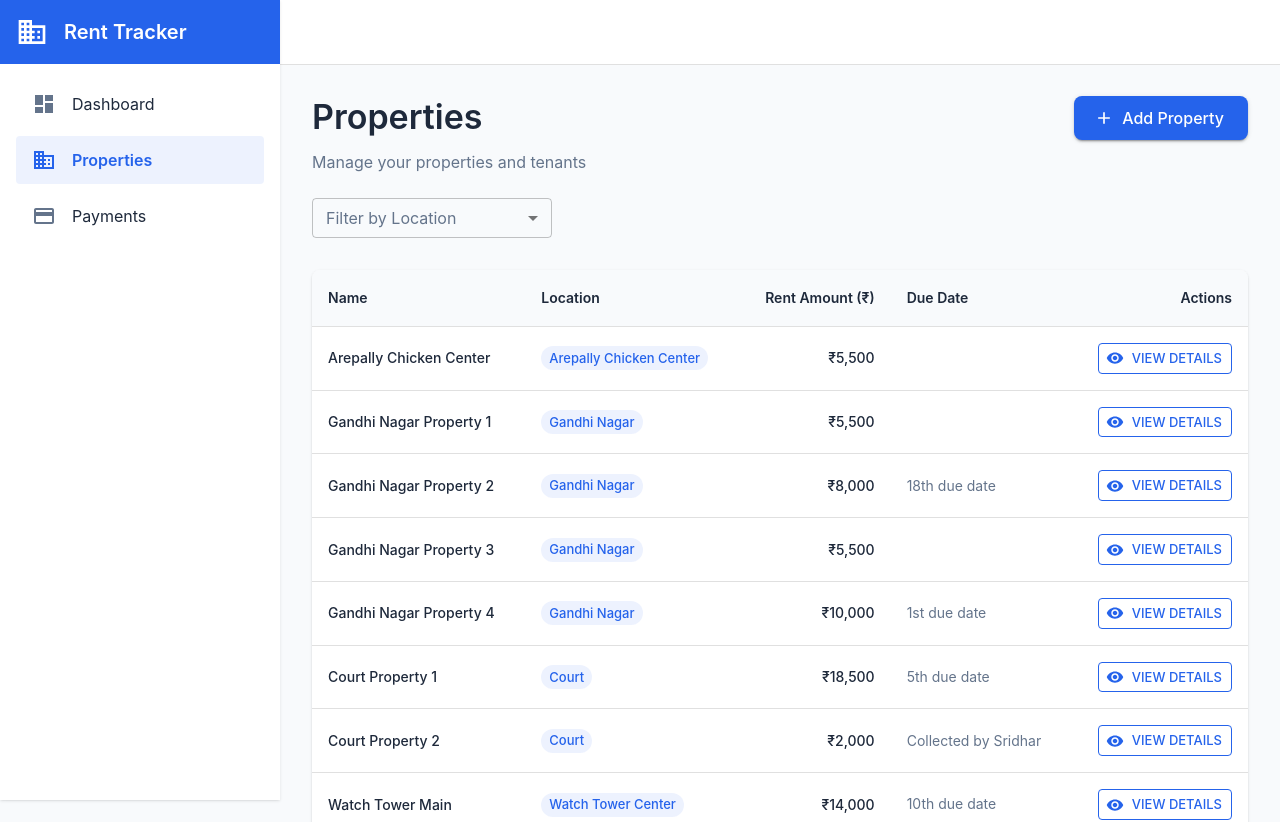
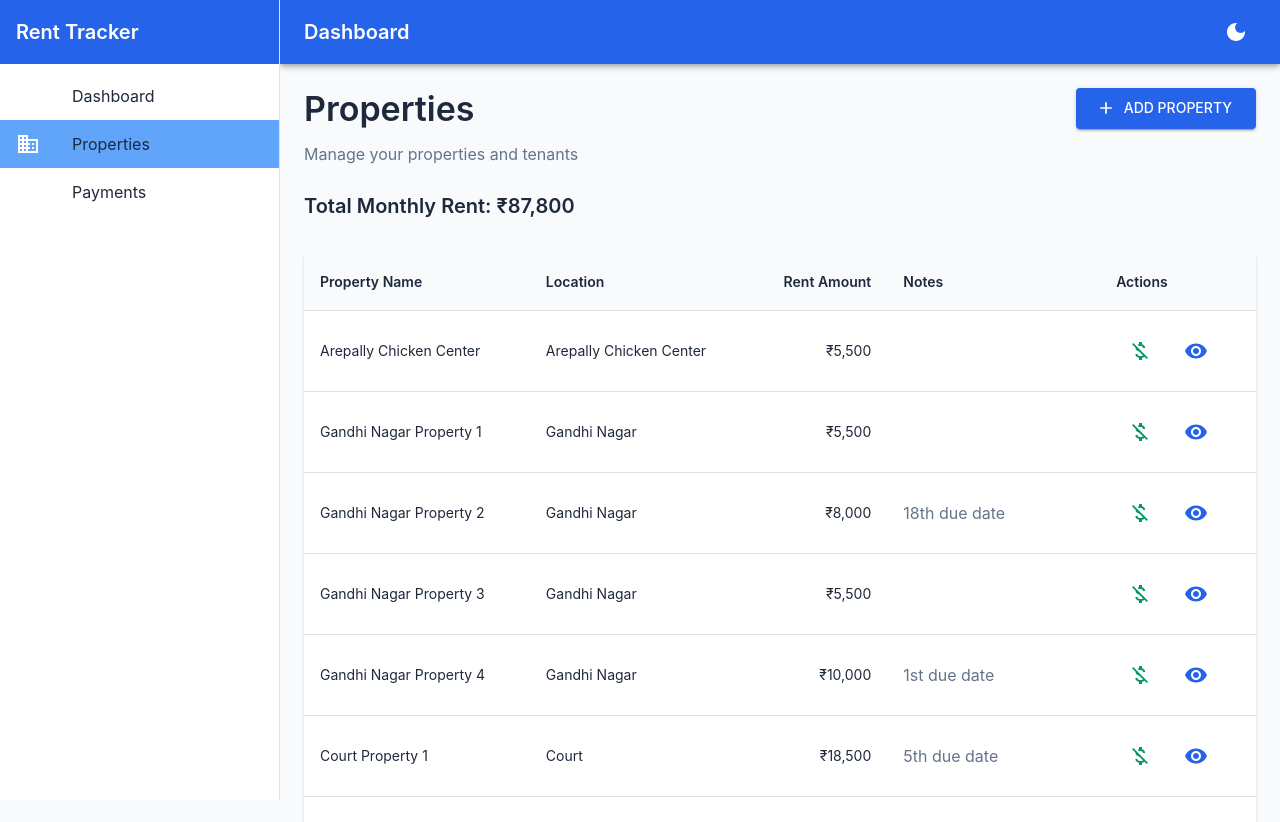
Before and after one commit to prasanna-sri/tenant-manager, a React (Vite) app in the folder rent-tracker/: page /tenants in a window 1280 px wide. Shown: the top 822 px of the page. Built offline with nearby package versions, Linux system fonts and the light colour scheme; the HTML template or start-up script is replaced by a standard one.

Commit message:
updating payments and dashboard

```diff
--- a/rent-tracker/src/components/Layout.jsx
+++ b/rent-tracker/src/components/Layout.jsx
@@ -1,4 +1,4 @@
-import { useState } from 'react';
+import React, { useState } from 'react';
 import { Outlet, useNavigate, useLocation } from 'react-router-dom';
 import {
   AppBar,
@@ -20,7 +20,10 @@ import {
   Dashboard as DashboardIcon,
   Business as BusinessIcon,
   Payment as PaymentIcon,
+  DarkMode as DarkModeIcon,
+  LightMode as LightModeIcon,
 } from '@mui/icons-material';
+import { ColorModeButton } from '../App';
 
 const drawerWidth = 280;
 
@@ -48,84 +51,68 @@ export default function Layout() {
         alignItems: 'center',
         gap: 2,
         backgroundColor: theme.palette.primary.main,
-        color: 'white',
-        minHeight: 64,
+        color: theme.palette.primary.contrastText,
       }}>
-        <BusinessIcon sx={{ fontSize: 32 }} />
-        <Typography variant="h6" sx={{ fontWeight: 600 }}>
+        <Typography variant="h6" noWrap component="div">
           Rent Tracker
         </Typography>
       </Box>
-      <List sx={{ p: 2 }}>
-        {menuItems.map((item) => {
-          const isActive = location.pathname === item.path ||
-            (item.path !== '/' && location.pathname.startsWith(item.path));
-
-          return (
+      <List>
+        {menuItems.map((item) => (
           <ListItem
             key={item.text}
             disablePadding
-              sx={{ mb: 1 }}
-            >
-              <ListItemButton
-                onClick={() => {
-                  navigate(item.path);
-                  setMobileOpen(false);
-                }}
             sx={{
-                  borderRadius: 1,
-                  backgroundColor: isActive ? `${theme.palette.primary.main}15` : 'transparent',
-                  color: isActive ? theme.palette.primary.main : theme.palette.text.primary,
-                  '&:hover': {
-                    backgroundColor: isActive
-                      ? `${theme.palette.primary.main}25`
-                      : theme.palette.action.hover,
+              '&.Mui-selected': {
+                backgroundColor: theme.palette.primary.light,
               },
             }}
           >
-                <ListItemIcon sx={{
-                  color: isActive ? theme.palette.primary.main : theme.palette.text.secondary,
-                  minWidth: 40,
-                }}>
-                  {item.icon}
-                </ListItemIcon>
-                <ListItemText
-                  primary={item.text}
-                  primaryTypographyProps={{
-                    fontWeight: isActive ? 600 : 400,
+            <ListItemButton
+              selected={location.pathname === item.path}
+              onClick={() => navigate(item.path)}
+              sx={{
+                '&.Mui-selected': {
+                  backgroundColor: theme.palette.primary.light,
+                },
               }}
-                />
+            >
+              <ListItemIcon sx={{ color: theme.palette.primary.contrastText }}>{item.icon}</ListItemIcon>
+              <ListItemText primary={item.text} />
             </ListItemButton>
           </ListItem>
-          );
-        })}
+        ))}
       </List>
     </div>
   );
 
   return (
-    <Box sx={{ display: 'flex', minHeight: '100vh', backgroundColor: theme.palette.background.default }}>
+    <Box sx={{ display: 'flex' }}>
       <CssBaseline />
       <AppBar
         position="fixed"
-        elevation={0}
         sx={{
           width: { sm: `calc(100% - ${drawerWidth}px)` },
           ml: { sm: `${drawerWidth}px` },
-          backgroundColor: theme.palette.background.paper,
-          borderBottom: '1px solid',
-          borderColor: 'divider',
+          backgroundColor: theme.palette.primary.main,
+          color: theme.palette.primary.contrastText,
         }}
       >
         <Toolbar>
           <IconButton
-            color="primary"
+            color="inherit"
+            aria-label="open drawer"
             edge="start"
             onClick={handleDrawerToggle}
             sx={{ mr: 2, display: { sm: 'none' } }}
           >
-            <MenuIcon />
+            <MenuIcon sx={{ color: theme.palette.primary.contrastText }} />
           </IconButton>
+          <Typography variant="h6" noWrap component="div">
+            Dashboard
+          </Typography>
+          <Box sx={{ flexGrow: 1 }} />
+          <ColorModeButton />
         </Toolbar>
       </AppBar>
       <Box
@@ -137,15 +124,13 @@ export default function Layout() {
           open={mobileOpen}
           onClose={handleDrawerToggle}
           ModalProps={{
-            keepMounted: true, // Better open performance on mobile.
+            keepMounted: true,
           }}
           sx={{
             display: { xs: 'block', sm: 'none' },
             '& .MuiDrawer-paper': {
               boxSizing: 'border-box',
               width: drawerWidth,
-              backgroundColor: theme.palette.background.paper,
-              border: 'none',
             },
           }}
         >
@@ -158,9 +143,6 @@ export default function Layout() {
             '& .MuiDrawer-paper': {
               boxSizing: 'border-box',
               width: drawerWidth,
-              backgroundColor: theme.palette.background.paper,
-              border: 'none',
-              boxShadow: '0 1px 3px 0 rgb(0 0 0 / 0.1), 0 1px 2px -1px rgb(0 0 0 / 0.1)',
             },
           }}
           open
@@ -172,8 +154,9 @@ export default function Layout() {
         component="main"
         sx={{
           flexGrow: 1,
-          p: 4,
+          p: 3,
           width: { sm: `calc(100% - ${drawerWidth}px)` },
+          bgcolor: theme.palette.background.default,
         }}
       >
         <Toolbar />
--- a/rent-tracker/src/pages/Dashboard.jsx
+++ b/rent-tracker/src/pages/Dashboard.jsx
@@ -99,10 +99,9 @@ export default function Dashboard() {
 
   const cardStyle = {
     cursor: 'pointer',
-    transition: 'transform 0.2s, box-shadow 0.2s',
+    transition: 'transform 0.2s',
     '&:hover': {
-      transform: 'translateY(-4px)',
-      boxShadow: theme.shadows[4],
+      transform: 'scale(1.02)',
     },
   };
 
@@ -218,11 +217,9 @@ export default function Dashboard() {
         </Grid>
       </Grid>
 
-      <Box sx={{ mb: 3 }}>
-        <Typography variant="h5" gutterBottom fontWeight="600">
-          Rent by Location
-        </Typography>
-      </Box>
+      <Typography variant="h5" gutterBottom fontWeight="600" sx={{ mb: 3 }}>
+        Rent by Location
+      </Typography>
 
       <Grid container spacing={3}>
         {locations.map((location) => (
--- a/rent-tracker/src/pages/Tenants.jsx
+++ b/rent-tracker/src/pages/Tenants.jsx
@@ -15,8 +15,18 @@ import {
   useTheme,
   TextField,
   MenuItem,
+  IconButton,
+  Stack,
+  Tooltip,
 } from '@mui/material';
-import { Add as AddIcon, Visibility as ViewIcon } from '@mui/icons-material';
+import {
+  Add as AddIcon,
+  Visibility as ViewIcon,
+  Check as CheckIcon,
+  Money as MoneyIcon,
+  MoneyOff as MoneyOffIcon,
+  AttachMoney as AttachMoneyIcon,
+} from '@mui/icons-material';
 
 // Initial tenant data
 const initialTenants = [
@@ -145,6 +155,7 @@ const locations = [
 export default function Tenants() {
   const [tenants, setTenants] = useState([]);
   const [filterLocation, setFilterLocation] = useState('');
+  const [payments, setPayments] = useState([]);
   const navigate = useNavigate();
   const location = useLocation();
   const theme = useTheme();
@@ -160,12 +171,27 @@ export default function Tenants() {
       localStorage.setItem('tenants', JSON.stringify(initialTenants));
     }
 
+    // Load payments from localStorage
+    const savedPayments = JSON.parse(localStorage.getItem('payments')) || [];
+    setPayments(savedPayments);
+
     // Set initial filter from navigation state
     if (location.state?.filterLocation) {
       setFilterLocation(location.state.filterLocation);
       // Clear the navigation state
       window.history.replaceState({}, document.title);
     }
+
+    // Listen for localStorage changes
+    const handleStorage = (event) => {
+      if (event.key === 'payments') {
+        const updatedPayments = JSON.parse(event.newValue) || [];
+        setPayments(updatedPayments);
+      }
+    };
+
+    window.addEventListener('storage', handleStorage);
+    return () => window.removeEventListener('storage', handleStorage);
   }, [location.state?.filterLocation]);
 
   const filteredTenants = tenants.filter(tenant =>
@@ -173,6 +199,48 @@ export default function Tenants() {
   );
 
   const totalRent = filteredTenants.reduce((sum, tenant) => sum + tenant.rentAmount, 0);
+
+  const isPaymentReceived = (propertyName) => {
+    const payment = payments.find(p => p.propertyName === propertyName);
+    return payment?.status === 'received';
+  };
+
+  const handleMarkAsReceived = (tenant) => {
+    // Get existing payments
+    let updatedPayments = [...payments];
+
+    // Check if payment already exists
+    const existingPayment = updatedPayments.find(p => p.propertyName === tenant.name);
+    if (!existingPayment || existingPayment.status !== 'received') {
+      updatedPayments.push({
+        propertyName: tenant.name,
+        status: 'received',
+        timestamp: new Date().toISOString(),
+      });
+
+      // Save updated payments
+      localStorage.setItem('payments', JSON.stringify(updatedPayments));
+      setPayments(updatedPayments); // Update local state
+
+      // Add a temporary success message
+      const successMessage = document.createElement('div');
+      successMessage.style.cssText = `
+        position: fixed;
+        top: 20px;
+        right: 20px;
+        background: ${theme.palette.success.main};
+        color: white;
+        padding: 8px 16px;
+        border-radius: 4px;
+        z-index: 1000;
+      `;
+      successMessage.textContent = 'Payment marked as received!';
+      document.body.appendChild(successMessage);
+      setTimeout(() => {
+        successMessage.remove();
+      }, 2000);
+    }
+  };
 
   return (
     <Box>
@@ -199,110 +267,96 @@ export default function Tenants() {
             sx={{
               px: 3,
               py: 1,
-              borderRadius: 2,
-              textTransform: 'none',
-              fontSize: '1rem',
             }}
           >
             Add Property
           </Button>
         </Box>
 
-        <Box sx={{
-          display: 'flex',
-          gap: 2,
-          alignItems: 'center',
-          mb: 3,
-        }}>
-          <TextField
-            select
-            label="Filter by Location"
-            value={filterLocation}
-            onChange={(e) => setFilterLocation(e.target.value)}
-            sx={{ width: 240 }}
-            size="small"
-          >
-            <MenuItem value="">All Locations</MenuItem>
-            {locations.map((loc) => (
-              <MenuItem key={loc} value={loc}>
-                {loc}
-              </MenuItem>
-            ))}
-          </TextField>
-          {filterLocation && (
-            <Typography variant="body1" color="text.secondary">
-              Total Rent: <Typography component="span" fontWeight="600" color="primary">₹{totalRent.toLocaleString()}</Typography>
+        <Box sx={{ mb: 3 }}>
+          <Typography variant="h6" gutterBottom>
+            Total Monthly Rent: ₹{totalRent.toLocaleString()}
           </Typography>
-          )}
         </Box>
       </Box>
 
-      <TableContainer
-        component={Paper}
-        sx={{
-          borderRadius: 2,
-          overflow: 'hidden',
-          '& .MuiTableRow-root:hover': {
-            backgroundColor: theme.palette.action.hover,
-          },
-        }}
-      >
+      <TableContainer component={Paper}>
         <Table>
           <TableHead>
             <TableRow>
-              <TableCell sx={{ fontWeight: 600 }}>Name</TableCell>
-              <TableCell sx={{ fontWeight: 600 }}>Location</TableCell>
-              <TableCell sx={{ fontWeight: 600 }} align="right">Rent Amount (₹)</TableCell>
-              <TableCell sx={{ fontWeight: 600 }}>Due Date</TableCell>
-              <TableCell sx={{ fontWeight: 600 }} align="right">Actions</TableCell>
+              <TableCell>Property Name</TableCell>
+              <TableCell>Location</TableCell>
+              <TableCell align="right">Rent Amount</TableCell>
+              <TableCell>Notes</TableCell>
+              <TableCell>Actions</TableCell>
             </TableRow>
           </TableHead>
           <TableBody>
             {filteredTenants.map((tenant) => (
-              <TableRow key={tenant.id}>
+              <TableRow
+                key={tenant.id}
+                sx={{
+                  '&:hover': {
+                    backgroundColor: theme.palette.action.hover,
+                    opacity: 0.95,
+                    transition: 'all 0.2s ease',
+                  },
+                  transition: 'all 0.2s ease',
+                  backgroundColor: isPaymentReceived(tenant.name)
+                    ? theme.palette.success.light
+                    : 'transparent',
+                }}
+              >
+                <TableCell>{tenant.name}</TableCell>
+                <TableCell>{tenant.location}</TableCell>
+                <TableCell align="right">₹{tenant.rentAmount.toLocaleString()}</TableCell>
                 <TableCell>
-                  <Typography variant="subtitle2" sx={{ fontWeight: 500 }}>
-                    {tenant.name}
-                  </Typography>
+                  {tenant.notes && <Typography color="text.secondary">{tenant.notes}</Typography>}
                 </TableCell>
                 <TableCell>
-                  <Chip
-                    label={tenant.location}
-                    size="small"
+                  <Stack direction="row" spacing={1}>
+                    <Tooltip title={isPaymentReceived(tenant.name) ? 'Payment Received' : 'Mark as Received'}>
+                      <IconButton
+                        onClick={(e) => {
+                          e.stopPropagation();
+                          handleMarkAsReceived(tenant);
+                        }}
+                        size="large"
                         sx={{
-                      backgroundColor: `${theme.palette.primary.main}15`,
-                      color: theme.palette.primary.main,
-                      fontWeight: 500,
-                    }}
-                  />
-                </TableCell>
-                <TableCell align="right">
-                  <Typography variant="subtitle2" sx={{ fontWeight: 500 }}>
-                    ₹{tenant.rentAmount.toLocaleString()}
-                  </Typography>
-                </TableCell>
-                <TableCell>
-                  <Typography variant="body2" color="text.secondary">
-                    {tenant.notes}
-                  </Typography>
-                </TableCell>
-                <TableCell align="right">
-                  <Button
-                    variant="outlined"
-                    size="small"
-                    onClick={() => navigate(`/tenants/${tenant.id}`)}
-                    startIcon={<ViewIcon />}
-                    sx={{
-                      borderColor: theme.palette.primary.main,
-                      color: theme.palette.primary.main,
+                          backgroundColor: isPaymentReceived(tenant.name)
+                            ? theme.palette.success.main
+                            : 'transparent',
+                          color: isPaymentReceived(tenant.name)
+                            ? theme.palette.common.white
+                            : theme.palette.success.main,
                           '&:hover': {
-                        borderColor: theme.palette.primary.main,
-                        backgroundColor: `${theme.palette.primary.main}10`,
+                            backgroundColor: isPaymentReceived(tenant.name)
+                              ? theme.palette.success.dark
+                              : theme.palette.success.light,
                           },
+                          transition: 'all 0.2s ease',
                         }}
                       >
-                    View Details
-                  </Button>
+                        {isPaymentReceived(tenant.name) ? <AttachMoneyIcon /> : <MoneyOffIcon />}
+                      </IconButton>
+                    </Tooltip>
+                    <IconButton
+                      color="primary"
+                      onClick={(e) => {
+                        e.stopPropagation();
+                        navigate(`/tenants/${tenant.id}`);
+                      }}
+                      size="large"
+                      sx={{
+                        '&:hover': {
+                          backgroundColor: theme.palette.primary.light,
+                        },
+                        transition: 'all 0.2s ease',
+                      }}
+                    >
+                      <ViewIcon />
+                    </IconButton>
+                  </Stack>
                 </TableCell>
               </TableRow>
             ))}
```
Lines whose indentation alone changed are shown as unchanged.
